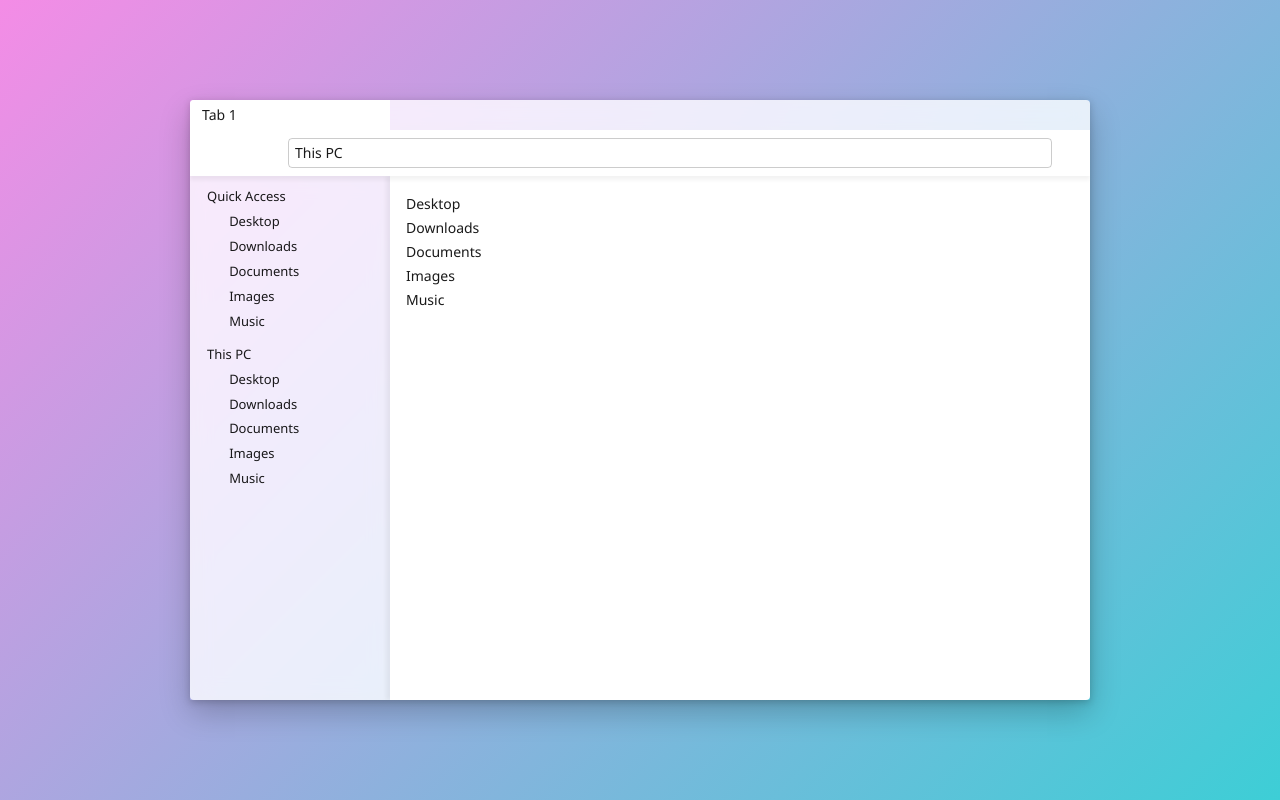
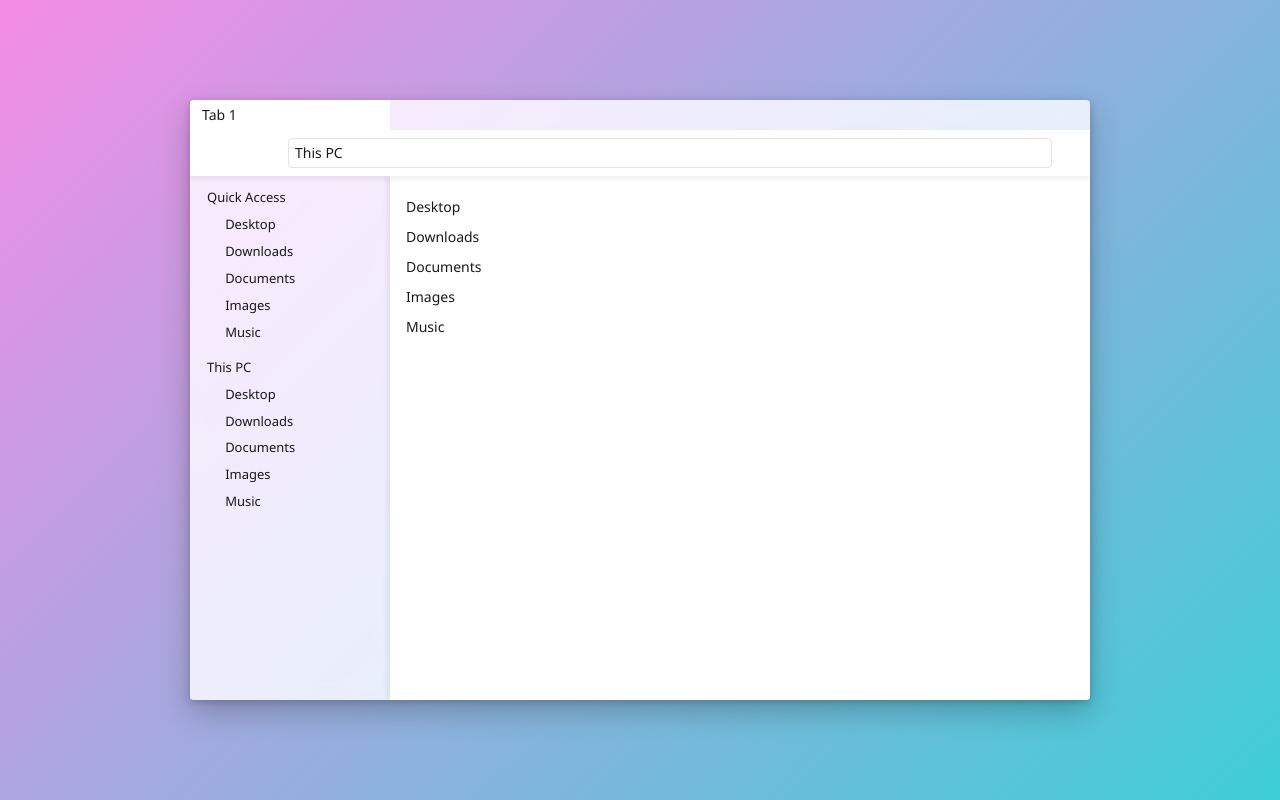
Before and after one commit to vdbongard/explorer, a React (Create React App) app: page / in a window 1280 px wide. Built offline with nearby package versions, Linux system fonts and the light colour scheme.

Commit message:
UI improvements

```diff
--- a/src/components/Content/Content.scss
+++ b/src/components/Content/Content.scss
@@ -11,7 +11,7 @@
   .node {
     @extend .clickable-dark;
     cursor: default;
-    padding: 4px 16px;
+    padding: 7px 16px;
     font-size: 14px;
   }
 
--- a/src/components/HeaderBar/HeaderBar.scss
+++ b/src/components/HeaderBar/HeaderBar.scss
@@ -46,7 +46,7 @@
     display: flex;
     align-items: center;
     width: 100%;
-    border: 1px solid rgba(0, 0, 0, 0.2);
+    border: 1px solid rgba(0, 0, 0, 0.1);
     border-radius: $border-radius;
     height: $bar-height;
 
--- a/src/components/SidebarElement/SidebarElement.scss
+++ b/src/components/SidebarElement/SidebarElement.scss
@@ -3,24 +3,17 @@
 .SidebarElement {
   display: flex;
   align-items: center;
-  padding: 4px 20px;
+  padding: 5px 16px;
   cursor: pointer;
   border: 1px solid transparent;
 
-  &:first-child {
-    padding-left: 16px;
+  &:hover {
+    background-color: rgba(0, 0, 0, 0.025);
   }
 
-  &:hover {
-    background-color: $color-blue-light;
-  }
-
-  &.selected {
-    background-color: $color-blue;
-
-    &:hover {
-      border-color: $color-blue-border;
-    }
+  &.selected,
+  &:active {
+    background-color: rgba(0, 0, 0, 0.075);
   }
 
   .icon {
```
